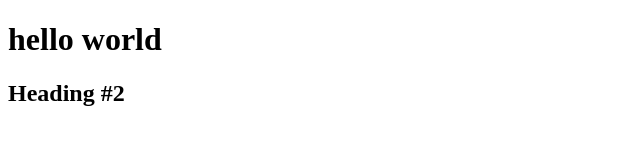
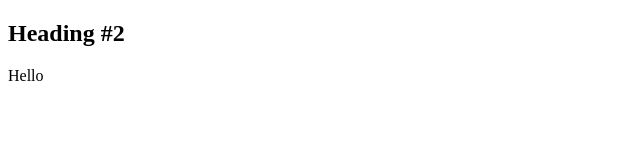
Before and after one commit to KingLeonardo/ProjectName, a plain HTML site: page index.html in a window 1280 px wide. Shown: the whole page, without its empty margins (0-640 px from the left). Drawn offline with Linux system fonts and the light colour scheme.

Commit message:
Here we are again

```diff
--- a/index.html
+++ b/index.html
@@ -5,7 +5,7 @@
 </head>
 
 <body>
-<h1>hello world</h1>
 <h2>Heading #2</h2>
+<p>Hello</p>
 </body>
 </html>
```
